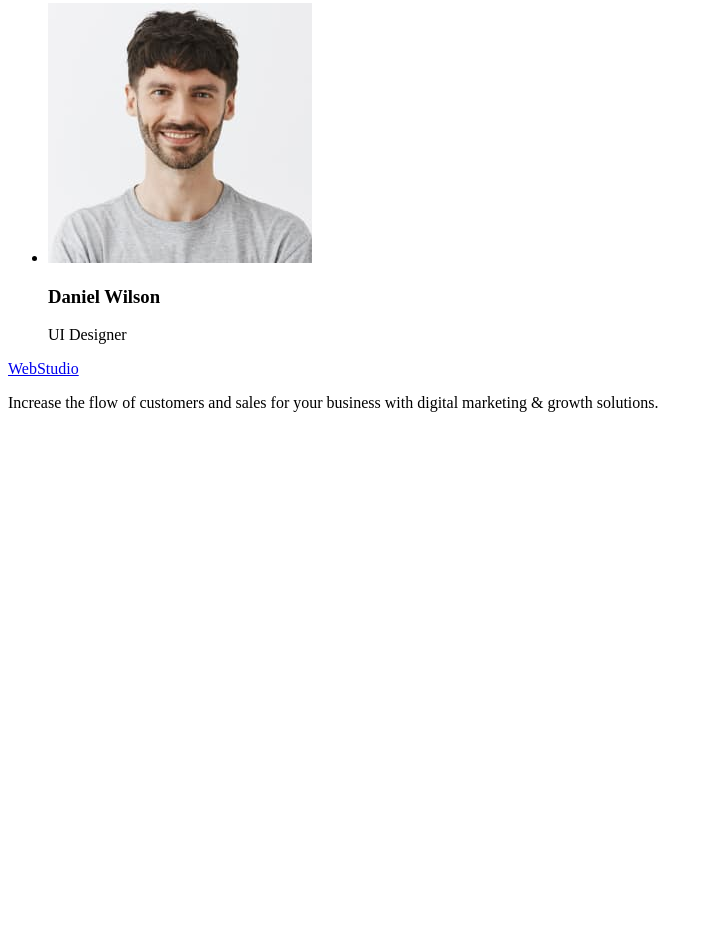
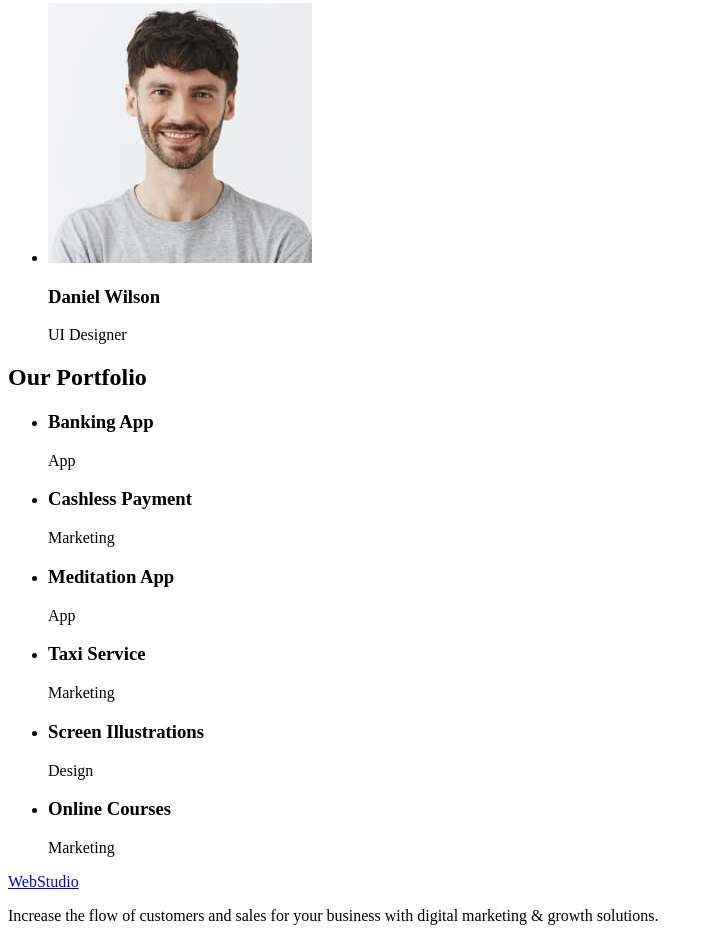
Before and after one commit to dianzrva/goit-markup-hw-02, a plain HTML site: page index.html in a window 1280 px wide. Shown: the part 1730-2671 px from the top of the page, without its empty margins (0-709 px from the left). Before the commit the page ends 2158 px from the top, so only its background shows below. Drawn offline with Linux system fonts and the light colour scheme.

Commit message:
Update index.html

```diff
--- a/index.html
+++ b/index.html
@@ -109,6 +109,35 @@
           </li>
         </ul>
       </section>
+      <section>
+        <h2>Our Portfolio</h2>
+        <ul>
+          <li>
+            <h3>Banking App</h3>
+            <p>App</p>
+          </li>
+          <li>
+            <h3>Cashless Payment</h3>
+            <p>Marketing</p>
+          </li>
+          <li>
+            <h3>Meditation App</h3>
+            <p>App</p>
+          </li>
+          <li>
+            <h3>Taxi Service</h3>
+            <p>Marketing</p>
+          </li>
+          <li>
+            <h3>Screen Illustrations</h3>
+            <p>Design</p>
+          </li>
+          <li>
+            <h3>Online Courses</h3>
+            <p>Marketing</p>
+          </li>
+        </ul>
+      </section>
     </main>
     <!-- FOOTER -->
     <footer>
```
